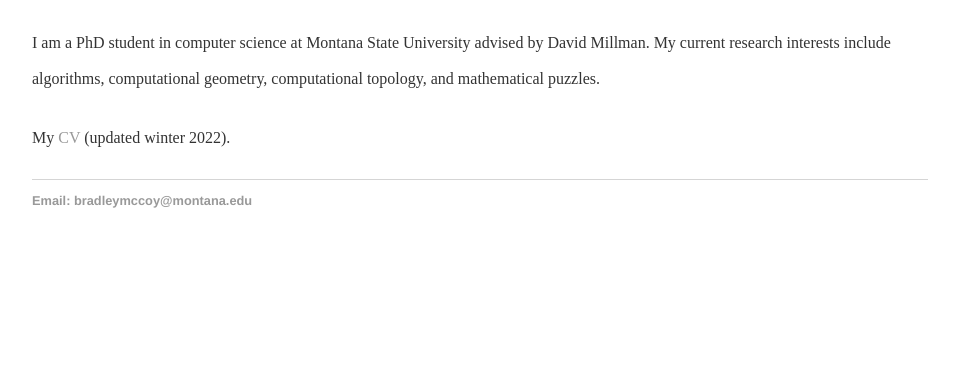
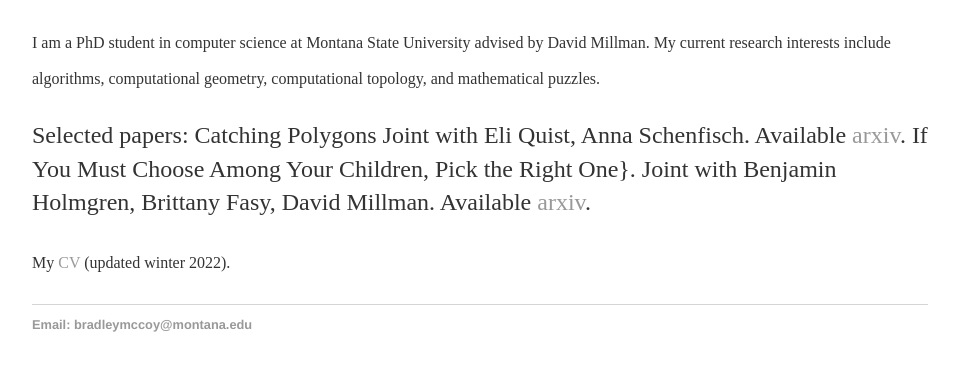
Before and after one commit to Brad-A-M/Brad-A-M.github.io, a Jekyll site: the page built from index.html, in a window 1280 px wide, cut to the strip 421-792 px from the top of the page. Shown: the whole strip, without its empty margins (160-1119 px from the left). Built offline with Jekyll 4.4.1, drawn with Linux system fonts in a browser that asks for light colours.

Commit message:
Add papers

```diff
--- a/index.html
+++ b/index.html
@@ -16,6 +16,17 @@
 	</p>
 
 	<p>
+	Selected papers:
+
+	Catching Polygons Joint with Eli Quist, Anna Schenfisch. Available
+		<a href="https://arxiv.org/abs/2201.01286">arxiv</a>.
+
+	If You Must Choose Among Your Children, Pick the Right One}.
+	Joint with Benjamin Holmgren, Brittany Fasy, David Millman. Available
+		<a href ="https://arxiv.org/abs/2103.13882">arxiv</a>.
+
+
+	<p>
 	My <a href="/images/Mccoy2022CV.pdf">CV</a> (updated winter 2022).
 	</font>
 	</p>
```
